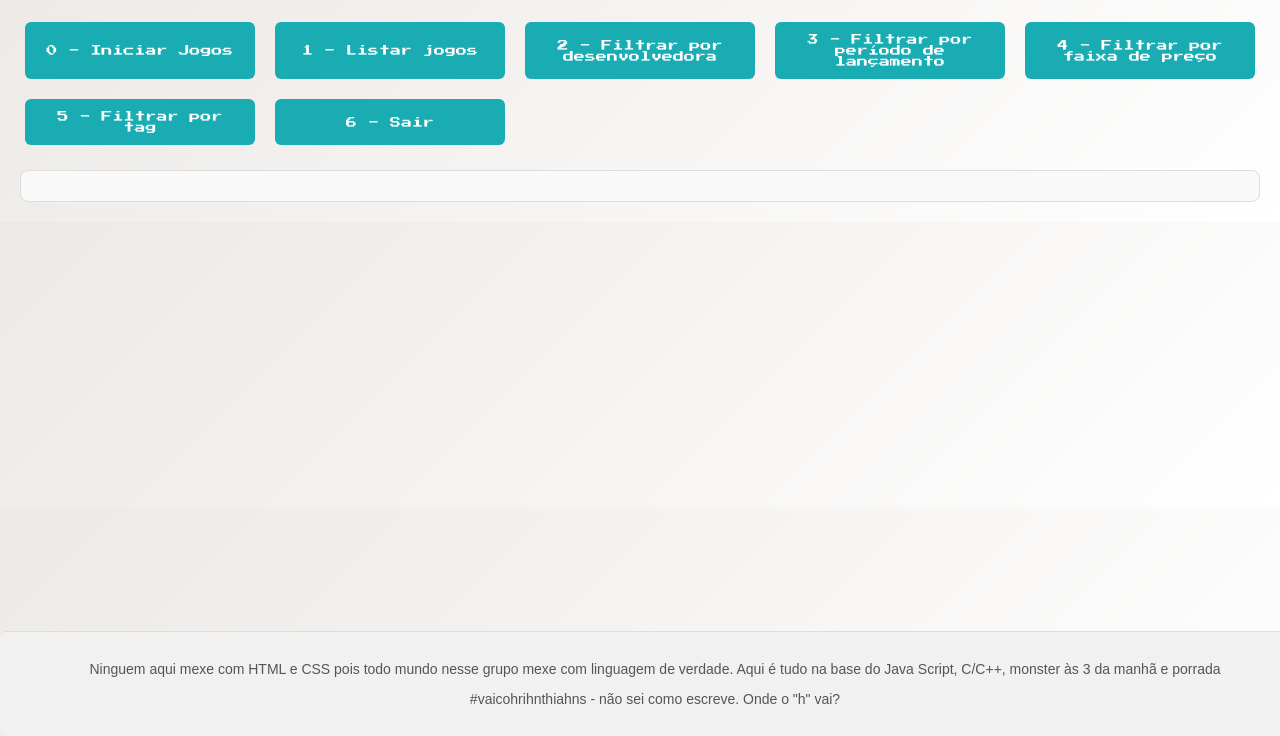
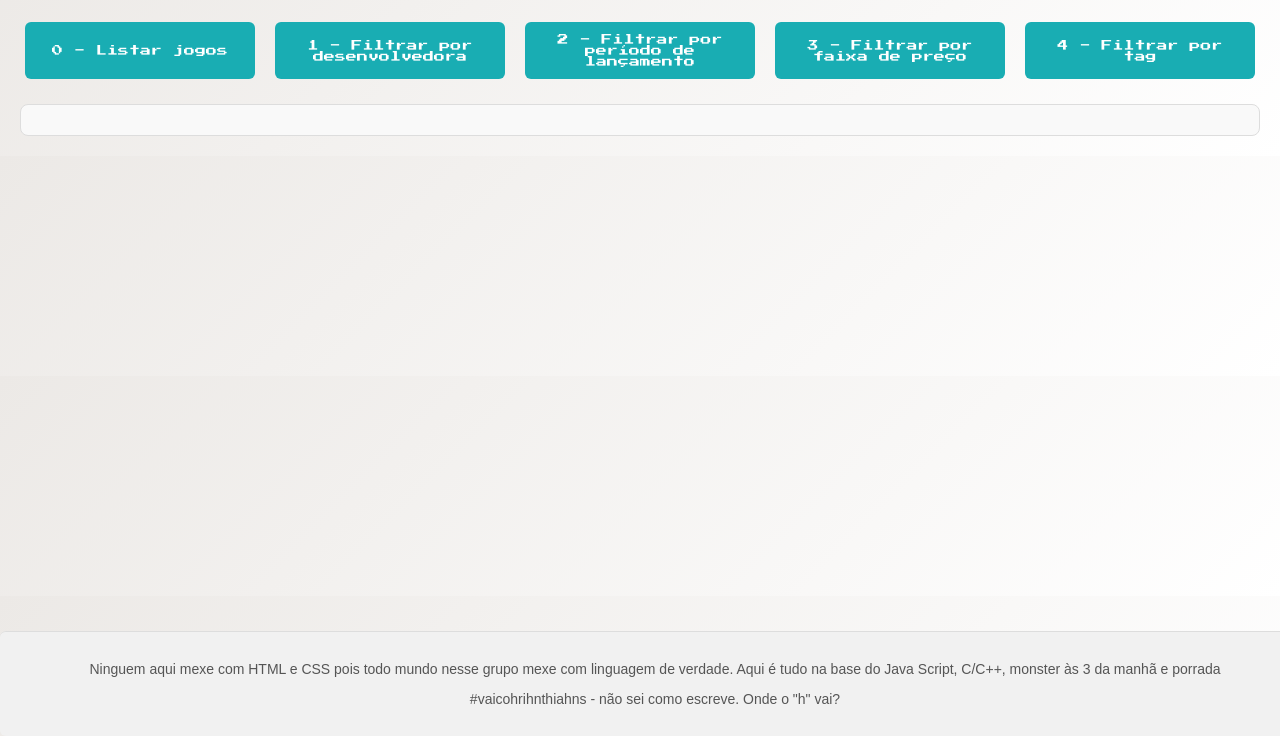
Before and after one commit to FrankSteps/GameGroup_FunctionalProgramming_Project, a plain HTML site: page read.html in a window 1280 px wide. Shown: the part 64-800 px from the top of the page. Drawn offline with nearby package versions, Linux system fonts and the light colour scheme.

Commit message:
Add files via upload

```diff
--- a/read.html
+++ b/read.html
@@ -12,13 +12,11 @@
     <!-- Área de botões para o menu principal -->
     <div id="buttons">
         <!-- Cada botão tem um atributo "data-action" para indicar a ação que será executada -->
-        <button data-action="init">0 - Iniciar Jogos</button> <!-- NOVO -->
-        <button data-action="list">1 - Listar jogos</button>
-        <button data-action="listByDeveloper">2 - Filtrar por desenvolvedora</button>
-        <button data-action="listByYear">3 - Filtrar por período de lançamento</button>
-        <button data-action="listByPrice">4 - Filtrar por faixa de preço</button>
-        <button data-action="listByTag">5 - Filtrar por tag</button>
-        <button data-action="exit">6 - Sair</button>
+        <button data-action="list">0 - Listar jogos</button>
+        <button data-action="listByDeveloper">1 - Filtrar por desenvolvedora</button>
+        <button data-action="listByYear">2 - Filtrar por período de lançamento</button>
+        <button data-action="listByPrice">3 - Filtrar por faixa de preço</button>
+        <button data-action="listByTag">4 - Filtrar por tag</button>
     </div>
 
     <!-- Aqui será exibido dinamicamente o formulário de cada ação (por exemplo, adicionar jogo) -->
--- a/styleA.css
+++ b/styleA.css
@@ -42,10 +42,3 @@ button {
     font-size: 11px;
     transition: background 0.3s ease;
 }
-
-#buttons {
-    display: flex;
-    justify-content: center;
-    gap: 12px;
-    margin: 20px 0;
-}
--- a/ui.js
+++ b/ui.js
@@ -280,10 +280,8 @@ const action = {
   listByPrice : () => showListByPriceForm(),
   listByTag : () => showListByTagForm(),
   exit : () => {
-    output.textContent = 'Sessão encerrada. Atualize a página para reiniciar.';
-    forms.innerHTML = ''; // Limpa o formulário
-    buttons.innerHTML = ''; // Remove os botões
-  }
+    buttons.innerHTML = '';
+}
 }
 
 //========event listeners==========
```
Also changed, not shown: menu.html (+6 -3 lines), styleR.css (line endings or trailing spaces).
